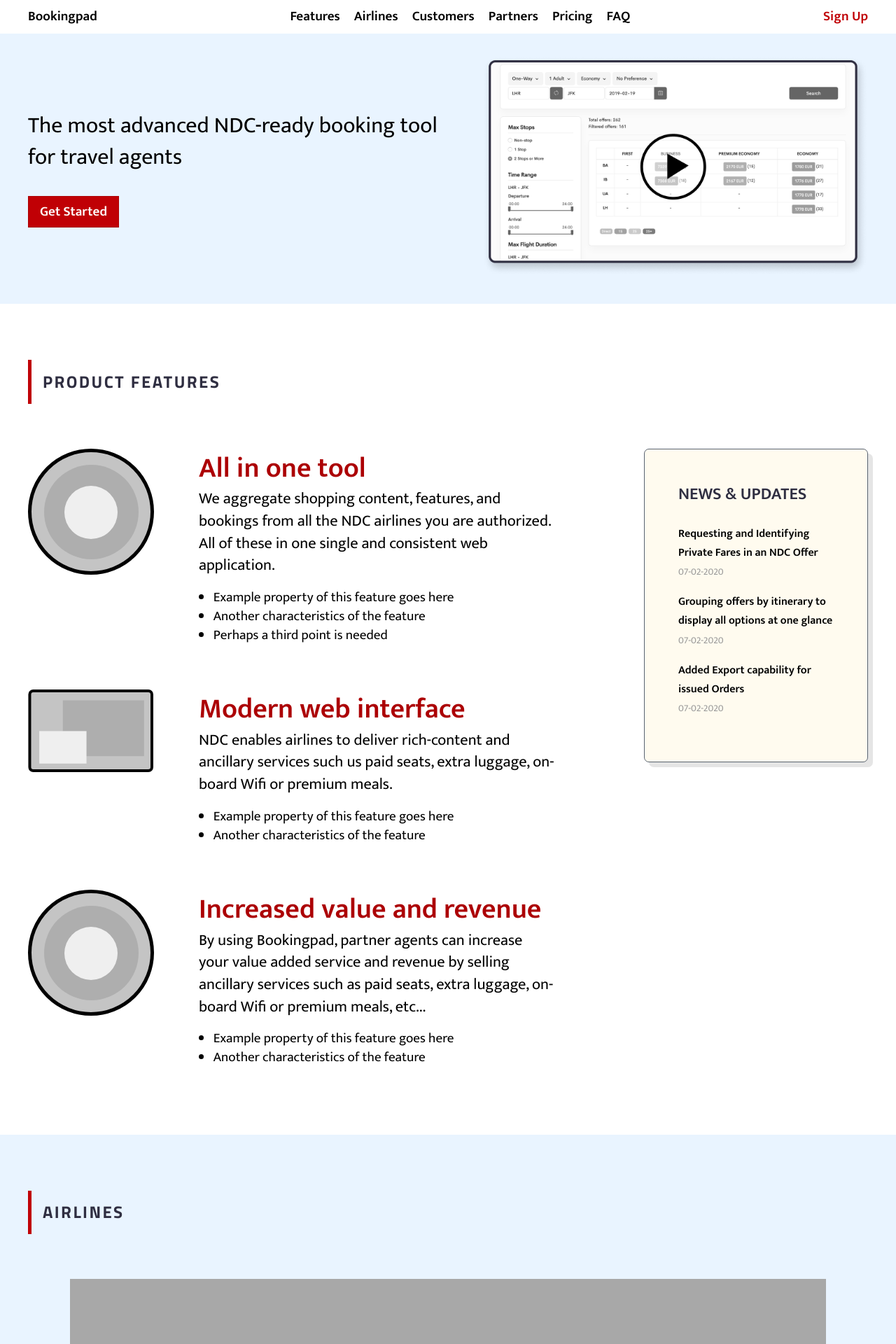
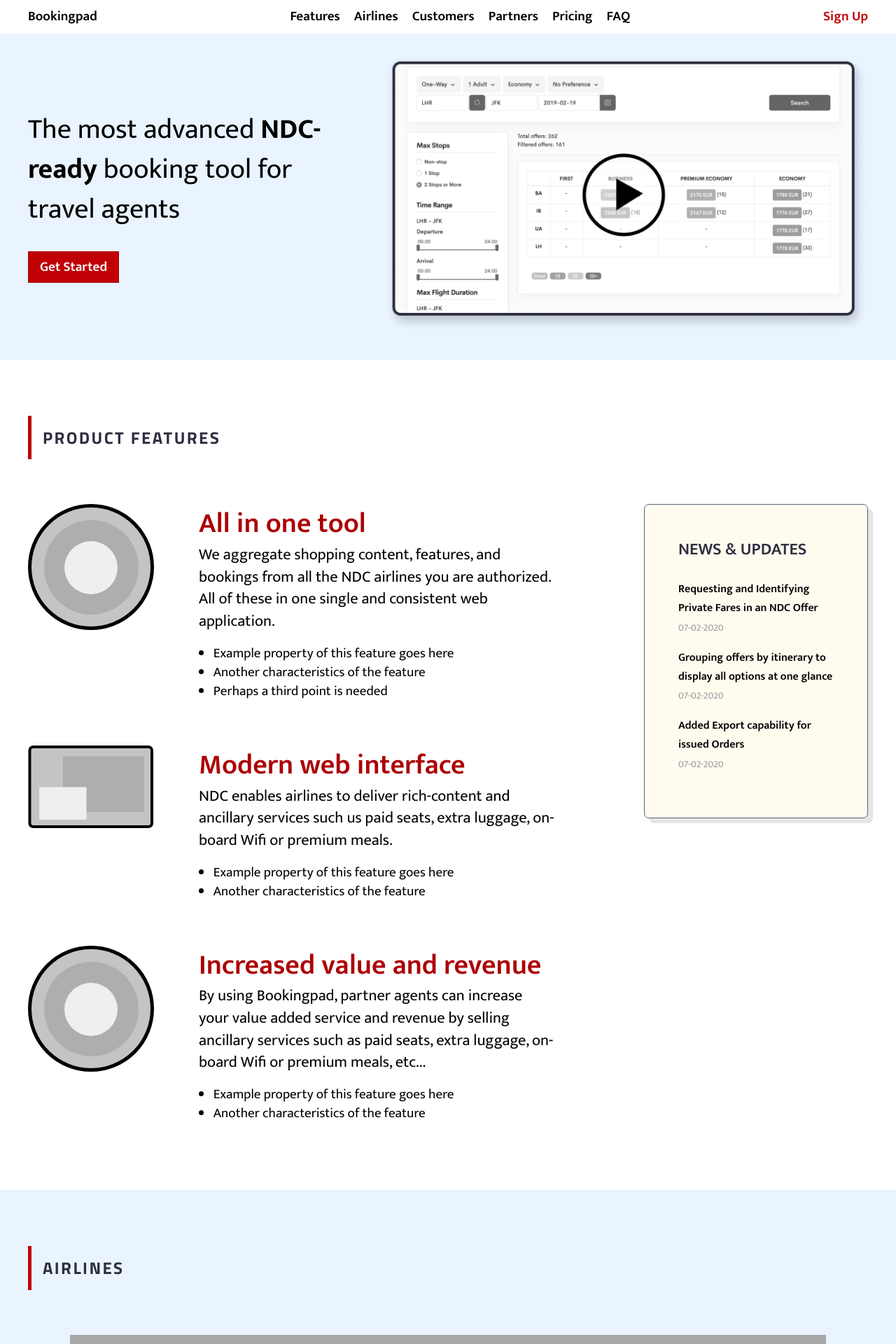
Before and after one commit to tripsimian-labs/bookingpad-web, a Jekyll site: the page built from index.md, in a window 1280 px wide. Shown: the top 1920 px of the page at 70% size. Built offline with Jekyll 4.4.1, drawn with Linux system fonts in a browser that asks for light colours.

Commit message:
Adjust billboard typography

```diff
--- a/_includes/billboard.html
+++ b/_includes/billboard.html
@@ -3,7 +3,7 @@
         <div class="billboardGrid">
             <div class="billboardBlurb">
                 <h3>
-                    The most advanced NDC-ready booking tool for travel agents
+                    The most advanced <strong>NDC-ready</strong> booking tool for travel agents
                 </h3>
                 <a href="" class="primaryButton">Get Started</a>
             </div>
--- /dev/null
+++ b/_sass/billboard.scss
@@ -0,0 +1,36 @@
+.billboard {
+  display: block;
+  background-color: #e9f4ff;
+  padding: 2rem 1rem;
+
+  & * {
+    &::after,
+    &::before {
+      box-sizing: border-box;
+    }
+  }
+
+  &Grid {
+    @media only screen and (min-width: 960px) {
+      display: flex;
+      align-items: center;
+    }
+  }
+
+  &Blurb {
+      width: 44%;
+      box-sizing: content-box;
+    h3 {
+      font-size: 2.5rem;
+      margin-right: 2rem;
+      margin-bottom: 2rem;
+    }
+  }
+
+  &Media {
+    img {
+      margin: 0 auto;
+      max-width: 100%;
+    }
+  }
+}
--- a/_sass/layout.scss
+++ b/_sass/layout.scss
@@ -9,6 +9,10 @@
   &:hover {
     color: $red;
   }
+}
+
+strong {
+  font-weight: 700;
 }
 
 .primaryButton {
@@ -102,40 +106,7 @@
   }
 }
 
-.billboard {
-  display: block;
-  background-color: #e9f4ff;
-  padding: 2rem 1rem;
 
-  & * {
-    &::after,
-    &::before {
-      box-sizing: border-box;
-    }
-  }
-
-  &Grid {
-    @media only screen and (min-width: 960px) {
-      display: flex;
-      align-items: center;
-    }
-  }
-
-  &Blurb {
-    h3 {
-      font-size: 2rem;
-      margin-right: 2rem;
-      margin-bottom: 2rem;
-    }
-  }
-
-  &Media {
-    img {
-      margin: 0 auto;
-      max-width: 100%;
-    }
-  }
-}
 
 .homeFeatures {
   padding: 2rem 1rem;
--- a/assets/css/main.scss
+++ b/assets/css/main.scss
@@ -10,4 +10,5 @@
 @import "reset";
 @import "typography";
 @import "pricing";
+@import "billboard";
 @import "layout";
```
